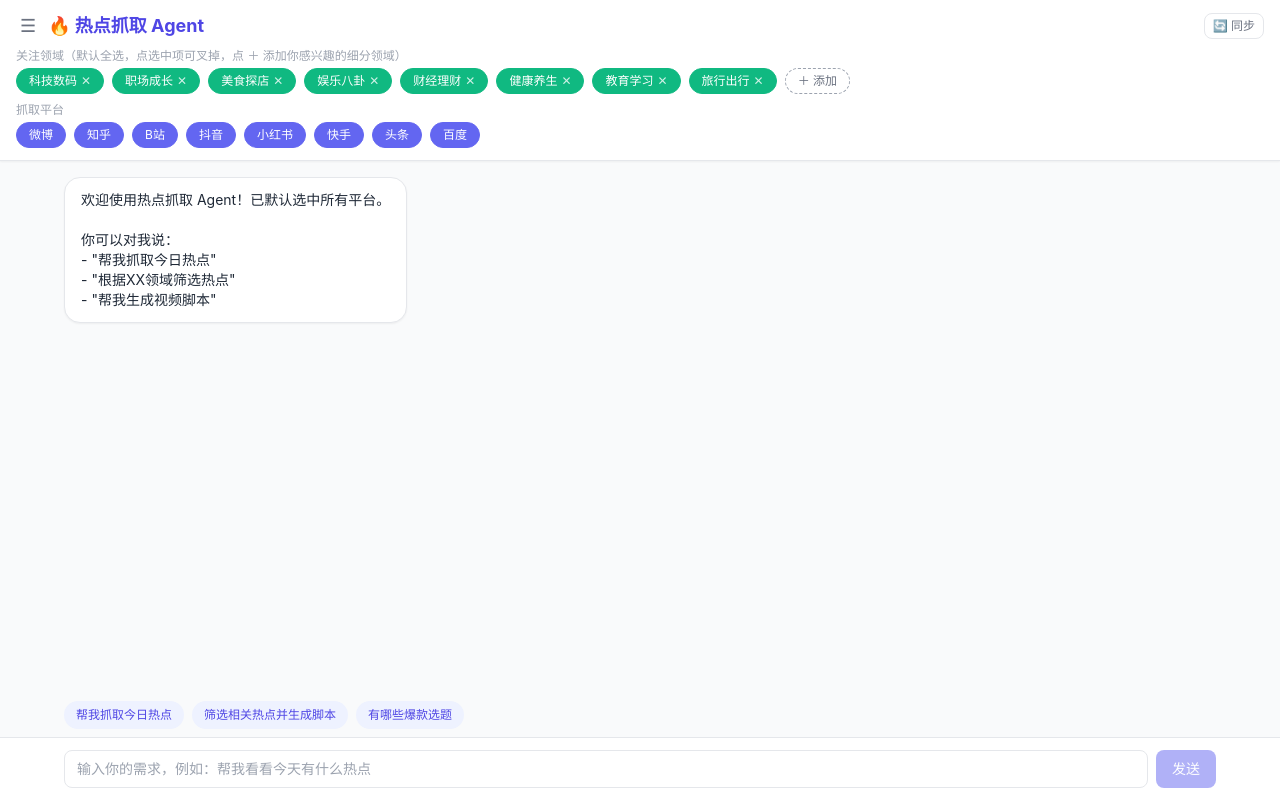
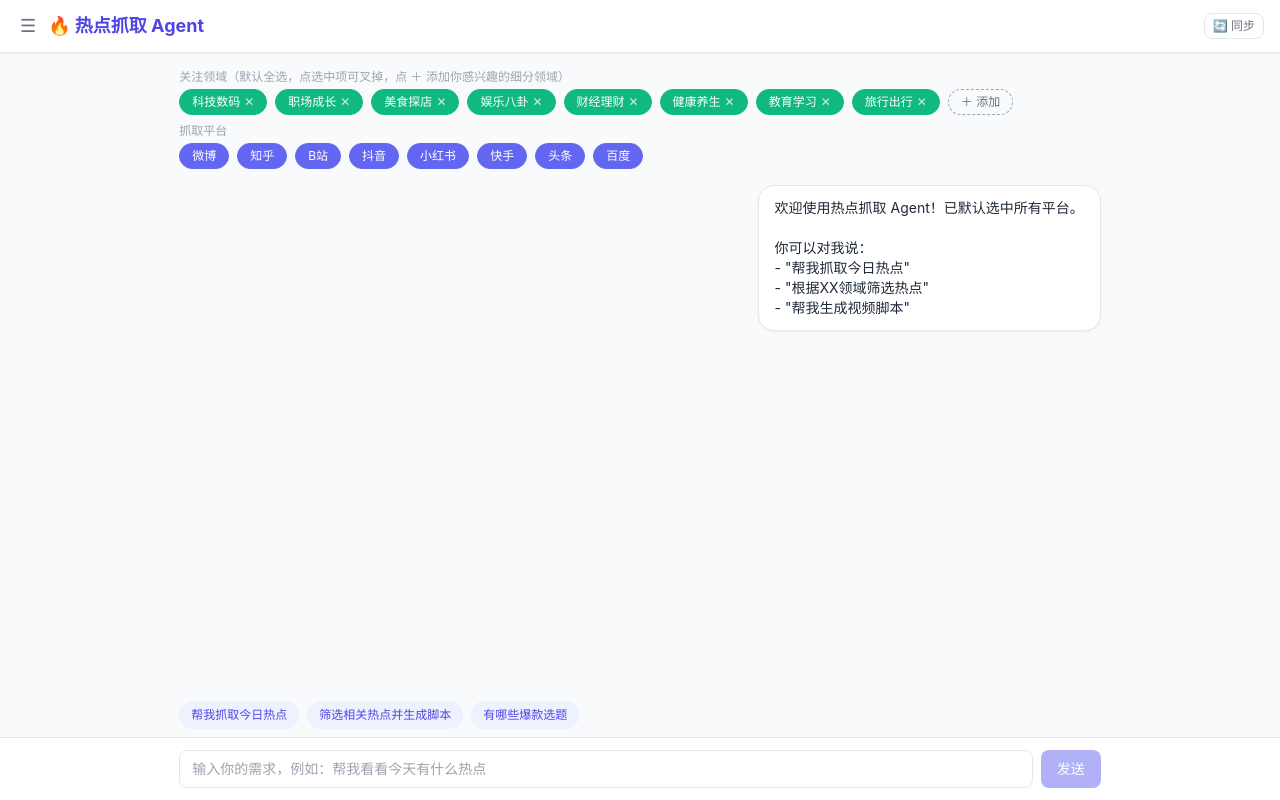
Before and after one commit to rensiyu6162-star/hot-topic-agent, a Next.js app: page / in a window 1280 px wide. Built offline with nearby package versions, Linux system fonts and the light colour scheme.

Commit message:
style: 内容列收窄20%，用户与AI消息统一右对齐

```diff
--- a/src/app/page.tsx
+++ b/src/app/page.tsx
@@ -48,8 +48,10 @@
   const [selectedDomains, setSelectedDomains] = useState<string[]>([...DOMAINS]);
   const [showDomainInput, setShowDomainInput] = useState(false);
   const [domainInput, setDomainInput] = useState("");
-  // 会话进行中时，领域/平台收进标题栏的下拉菜单
-  const [openMenu, setOpenMenu] = useState<null | "domain" | "platform">(null);
+  // 领域/平台收进标题栏的下拉菜单（both 为移动端合并下拉）
+  const [openMenu, setOpenMenu] = useState<null | "domain" | "platform" | "both">(null);
+  // 顶部完整选择区是否还在可视范围内（滚出后才在标题栏显示下拉入口）
+  const [selectorsVisible, setSelectorsVisible] = useState(true);
   const [sessions, setSessions] = useState<Session[]>([
     { id: DEFAULT_SESSION_ID, title: "新会话", messages: [WELCOME] },
   ]);
@@ -70,6 +72,8 @@
   const [lastSyncAt, setLastSyncAt] = useState<number>(0);
   const [copied, setCopied] = useState(false);
   const messagesEndRef = useRef<HTMLDivElement>(null);
+  const scrollRef = useRef<HTMLDivElement>(null);
+  const selectorsRef = useRef<HTMLDivElement>(null);
   const pushTimer = useRef<ReturnType<typeof setTimeout> | null>(null);
   const skipPush = useRef(false);
 
@@ -86,6 +90,19 @@
   useEffect(() => {
     messagesEndRef.current?.scrollIntoView({ behavior: "smooth" });
   }, [messages]);
+
+  // 顶部领域/平台选择区滚出可视范围时，才在标题栏显示下拉入口
+  useEffect(() => {
+    const el = selectorsRef.current;
+    const root = scrollRef.current;
+    if (!el || !root) return;
+    const ob = new IntersectionObserver(
+      ([entry]) => setSelectorsVisible(entry.isIntersecting),
+      { root, threshold: 0 }
+    );
+    ob.observe(el);
+    return () => ob.disconnect();
+  }, [activeId]);
 
   // 首次加载：从 localStorage 恢复领域设置与会话
   useEffect(() => {
@@ -399,9 +416,6 @@
     }
   };
 
-  // 是否已开始对话：一旦发过内容，就把领域/平台收进标题栏下拉，给消息区腾地方
-  const hasStarted = messages.some((m) => m.role === "user");
-
   const renderDomainChips = () => (
     <div className="flex flex-wrap gap-2 items-center">
       {domainOptions.map((d) => {
@@ -711,9 +725,11 @@
             </button>
             <span className="text-lg font-bold text-indigo-600 whitespace-nowrap">🔥 热点抓取 Agent</span>
 
-            {/* 会话进行中：领域 / 平台 收成下拉，点开看完整选项 */}
-            {hasStarted && (
-              <div className="flex items-center gap-1.5 min-w-0">
+            {/* 顶部选择区滚出视野后：领域 / 平台 收成下拉入口 */}
+            {!selectorsVisible && (
+              <>
+                {/* PC：两个下拉，带数字 */}
+                <div className="hidden sm:flex items-center gap-1.5 min-w-0">
                   <div className="relative">
                     <button
                       onClick={() =>
@@ -757,6 +773,37 @@
                     )}
                   </div>
                 </div>
+
+                {/* 移动端：一个合并下拉，不显示数字 */}
+                <div className="relative flex sm:hidden min-w-0">
+                  <button
+                    onClick={() =>
+                      setOpenMenu(openMenu === "both" ? null : "both")
+                    }
+                    className={`text-xs border rounded-full px-2.5 py-1 whitespace-nowrap transition ${
+                      openMenu === "both"
+                        ? "border-indigo-400 text-indigo-600 bg-indigo-50"
+                        : "border-gray-300 text-gray-500 hover:border-indigo-300"
+                    }`}
+                  >
+                    领域 / 平台 ▾
+                  </button>
+                  {openMenu === "both" && (
+                    <div className="absolute left-0 top-full mt-2 z-30 w-72 max-w-[80vw] bg-white border rounded-xl shadow-lg p-3 space-y-3">
+                      <div>
+                        <div className="text-xs text-gray-400 mb-2">
+                          关注领域（点选中项可叉掉，点 ＋ 添加细分领域）
+                        </div>
+                        {renderDomainChips()}
+                      </div>
+                      <div className="border-t pt-3">
+                        <div className="text-xs text-gray-400 mb-2">抓取平台</div>
+                        {renderPlatformChips()}
+                      </div>
+                    </div>
+                  )}
+                </div>
+              </>
             )}
           </div>
           <div className="flex items-center gap-2 shrink-0">
@@ -776,22 +823,6 @@
             </button>
           </div>
         </div>
-
-        {/* 会话开始前：完整展示领域与平台选择 */}
-        {!hasStarted && (
-          <>
-            <div>
-              <div className="text-xs text-gray-400 mb-1">
-                关注领域（默认全选，点选中项可叉掉，点 ＋ 添加你感兴趣的细分领域）
-              </div>
-              {renderDomainChips()}
-            </div>
-            <div>
-              <div className="text-xs text-gray-400 mb-1">抓取平台</div>
-              {renderPlatformChips()}
-            </div>
-          </>
-        )}
       </header>
 
       {/* 下拉菜单点击外部关闭 */}
@@ -803,12 +834,25 @@
       )}
 
       {/* Messages */}
-      <div className="flex-1 overflow-y-auto px-4 py-4">
-        <div className="max-w-6xl mx-auto w-full space-y-4">
+      <div ref={scrollRef} className="flex-1 overflow-y-auto px-4 py-4">
+        <div className="max-w-[57.6rem] mx-auto w-full space-y-4">
+          {/* 顶部完整选择区：滚出视野后才在标题栏出现下拉入口 */}
+          <div ref={selectorsRef} className="space-y-2">
+            <div>
+              <div className="text-xs text-gray-400 mb-1">
+                关注领域（默认全选，点选中项可叉掉，点 ＋ 添加你感兴趣的细分领域）
+              </div>
+              {renderDomainChips()}
+            </div>
+            <div>
+              <div className="text-xs text-gray-400 mb-1">抓取平台</div>
+              {renderPlatformChips()}
+            </div>
+          </div>
           {messages.map((msg, i) => (
             <div
               key={i}
-              className={`flex ${msg.role === "user" ? "justify-end" : "justify-start"}`}
+              className="flex justify-end"
             >
               <div
                 className={`max-w-[85%] rounded-2xl px-4 py-3 text-sm whitespace-pre-wrap ${
@@ -829,7 +873,7 @@
             </div>
           ))}
           {loading && (
-            <div className="flex justify-start">
+            <div className="flex justify-end">
               <div className="bg-white rounded-2xl px-4 py-3 text-sm text-gray-400 shadow-sm border">
                 思考中...
               </div>
@@ -842,7 +886,7 @@
       {/* Quick Actions */}
       {messages.length <= 1 && (
         <div className="px-4 pb-2">
-          <div className="max-w-6xl mx-auto w-full flex flex-wrap gap-2">
+          <div className="max-w-[57.6rem] mx-auto w-full flex flex-wrap gap-2">
             {["帮我抓取今日热点", "筛选相关热点并生成脚本", "有哪些爆款选题"].map(
               (hint) => (
                 <button
@@ -860,7 +904,7 @@
 
       {/* Input */}
       <div className="border-t bg-white px-4 py-3 shrink-0 pb-[max(0.75rem,env(safe-area-inset-bottom))]">
-        <div className="flex gap-2 max-w-6xl mx-auto">
+        <div className="flex gap-2 max-w-[57.6rem] mx-auto">
           <input
             className="flex-1 border rounded-lg px-3 py-2 text-sm focus:outline-none focus:ring-2 focus:ring-indigo-400"
             placeholder="输入你的需求，例如：帮我看看今天有什么热点"
```
Lines whose indentation alone changed are shown as unchanged.
